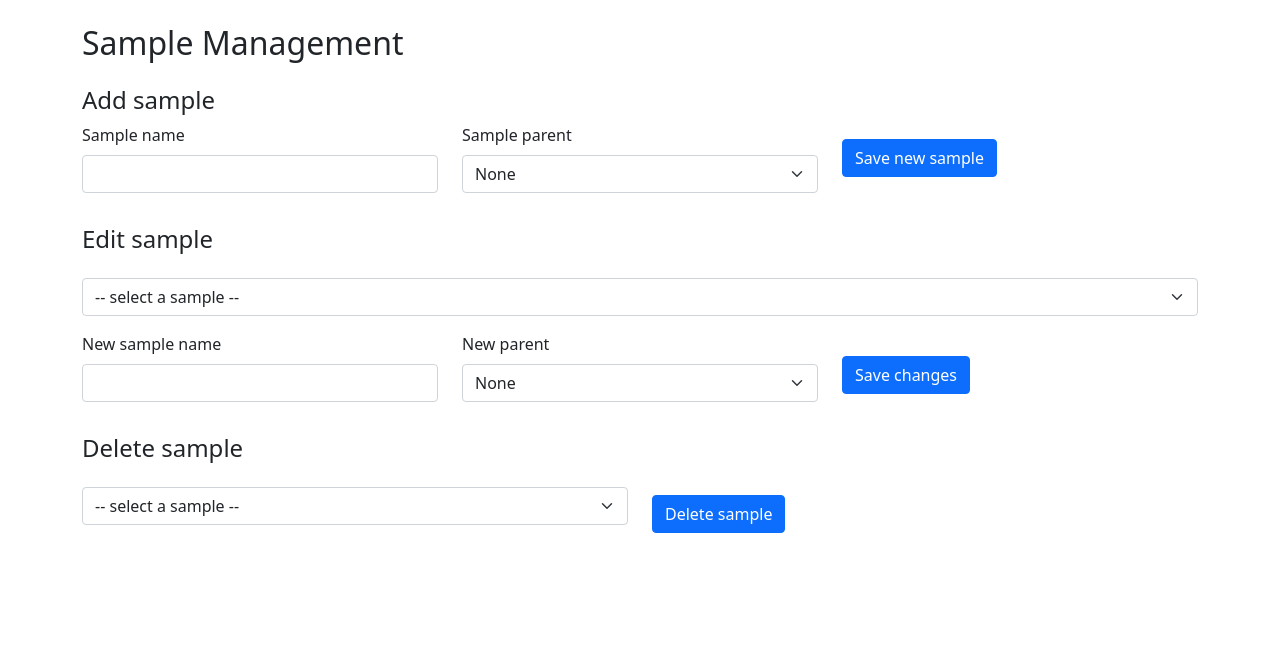
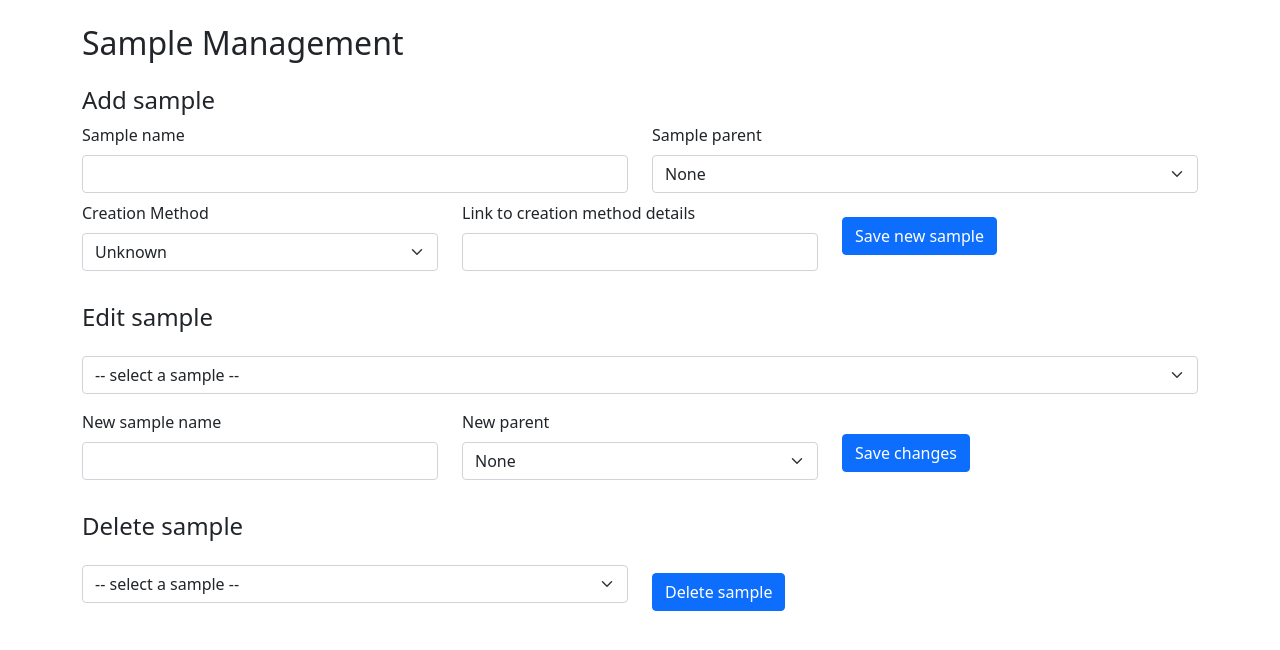
Before and after one commit to LightForm-group/lightform_data_explorer, a Flask app: page /samples/manage in a window 1280 px wide. Shown: the part 73-723 px from the top of the page. Run offline with Flask 2, Linux system fonts and the light colour scheme; data that the repository does not hold is empty; parts of the project's set-up code (start-up, migrations or seed data) failed here and were passed over.

Commit message:
Add Sample creation type and url
Fixes #3.

```diff
--- a/lf_data_explorer/db.py
+++ b/lf_data_explorer/db.py
@@ -17,6 +17,8 @@ class Sample(db.Model):
     id = db.Column(db.Integer, primary_key=True)
     name = db.Column(db.String(80), unique=True, nullable=False)
     parent_sample = db.Column(db.Integer, db.ForeignKey('sample.id', onupdate="CASCADE", ondelete="CASCADE"))
+    creation_type = db.Column(db.String(20))
+    creation_url = db.Column(db.String(200))
     images = db.relationship('SampleImage', backref='sample', lazy=True)
     measurements = db.relationship('Measurement', backref='sample', lazy=True)
     parent = db.relationship('Sample', backref='children', remote_side='Sample.id', lazy=True)
--- a/lf_data_explorer/queries/sample.py
+++ b/lf_data_explorer/queries/sample.py
@@ -46,10 +46,14 @@ def delete_sample(sample_id: int) -> Result:
     return Result(True, f"Sample '{sample_name}' successfully deleted.")
 
 
-def add_new_sample(sample_name: str, parent: int) -> Result:
+def add_new_sample(sample_name: str, parent: int, creation_method: str,
+                   creation_url: str) -> Result:
     if parent == -1:
         parent = sqlalchemy.null()
-    new_sample = Sample(name=sample_name, parent_sample=parent)
+    if creation_url == "":
+        creation_url = sqlalchemy.null()
+    new_sample = Sample(name=sample_name, parent_sample=parent, creation_type=creation_method,
+                        creation_url=creation_url)
     db.session.add(new_sample)
     return try_save_new_record(sample_name, f"Successfully added new sample: '{sample_name}'.")
 
--- a/lf_data_explorer/templates/sample_management.html
+++ b/lf_data_explorer/templates/sample_management.html
@@ -5,7 +5,8 @@
         <h2>Sample Management</h2>
     </div>
 
-    <form class="row my-4" action="{{ url_for('sample_management') }}" method="POST">
+    <form class="my-4" action="{{ url_for('sample_management') }}" method="POST">
+        <div class="row">
             <h4>Add sample</h4>
             <div class="col">
                 <label for="sample_name_box">Sample name</label>
@@ -20,8 +21,24 @@
                     {% endfor %}
                 </select>
             </div>
+        </div>
+        <div class="row">
+            <div class="col">
+                <label for="creation_method_selection">Creation Method</label>
+                <select name="creation_method" class="form-select my-2" aria-label="Select creation method">
+                    <option selected value="Unknown">Unknown</option>
+                    <option value="Cutting">Cutting</option>
+                    <option value="Rolling">Rolling</option>
+                    <option value="Forging">Forging</option>
+                </select>
+            </div>
+            <div class="col">
+                <label for="creation_method_url">Link to creation method details</label>
+                <input type="text" class="form-control my-2" name="creation_method_url" id="creation_method_url">
+            </div>
             <div class="col my-3">
                 <button type="submit" class="btn btn-primary" name="submit" value="add">Save new sample</button>
+            </div>
         </div>
     </form>
 
--- a/lf_data_explorer/views.py
+++ b/lf_data_explorer/views.py
@@ -36,7 +36,10 @@ def sample_management():
         if form_button == "add":
             new_name = request.form['sample_name']
             parent = int(request.form['parent_selection'])
-            result = lf_data_explorer.queries.sample.add_new_sample(new_name, parent)
+            creation_method = request.form['creation_method']
+            creation_url = request.form['creation_method_url']
+            result = lf_data_explorer.queries.sample.add_new_sample(new_name, parent,
+                                                                    creation_method, creation_url)
             flash_result(result)
             all_samples = lf_data_explorer.queries.sample.get_all_samples()
             return render_template('sample_management.html', all_samples=all_samples)
```
Also changed, not shown: lf_data_explorer/templates/samples.html (+5 -8 lines). Lines whose indentation alone changed are shown as unchanged.
